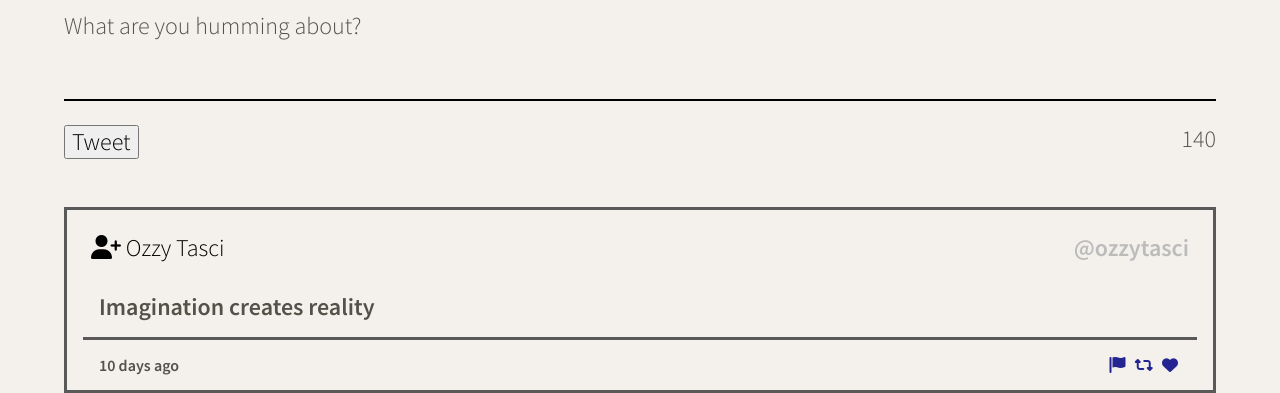
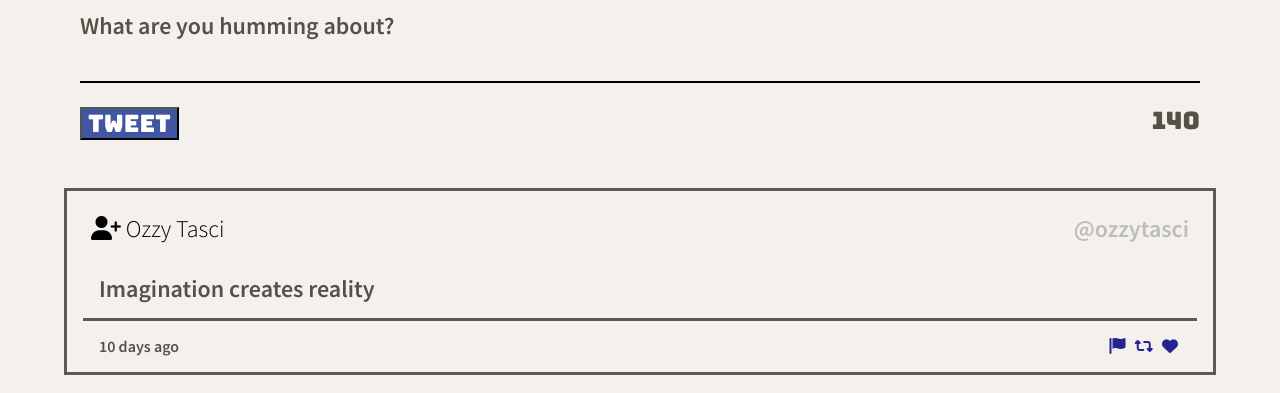
Before and after one commit to oguzcantasci/tweeter-project, a website: page public/index.html in a window 1280 px wide. Shown: the part 609-1002 px from the top of the page. Drawn offline with nearby package versions, Linux system fonts and the light colour scheme.

Commit message:
Minor tweaks to styling of tweet form

```diff
--- a/public/styles/new-tweet.css
+++ b/public/styles/new-tweet.css
@@ -2,6 +2,7 @@
   display: flex;
   flex-direction: column;
   width: 100%;
+  padding: 0px 1rem;
 }
 
 .new-tweet div {
@@ -18,6 +19,7 @@
 .new-tweet > form > label {
   flex-grow: 1;
   align-self: flex-start;
+  font-weight: bold;
 }
 
 #tweet-text {
@@ -26,12 +28,24 @@
   border-bottom: 2px solid black;
   /* padding-bottom: 2%; */
   resize: none;
+  font-size: medium;
 }
 
 #tweet-text:focus {
   outline: none;
 }
 
+.counter {
+  font-family: 'Bungee', sans-serif;
+  color: #545149;
+}
+
+.tweet-btn {
+  font-family: 'Bungee', sans-serif;
+  background-color: #4056A1;
+  color: #FFFFFF;
+}
+
 .counter.exceed {
   color: red;
 }
```
